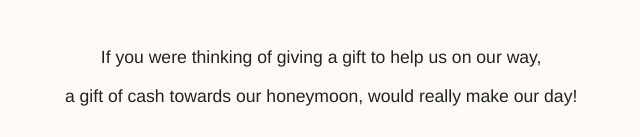
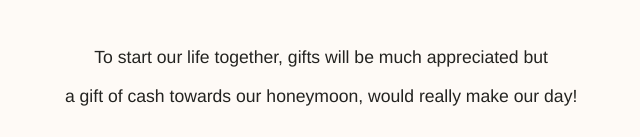
Before and after one commit to Scifiler-sys/personal-website, an Angular app in the folder angular-app/: page /wedding in a window 1280 px wide. Shown: the part 1695-1832 px from the top of the page, without its empty margins (103-743 px from the left). Built offline with nearby package versions, Linux system fonts and the light colour scheme; a web font is replaced by a local one.

Commit message:
change phrasing to something else

```diff
--- a/angular-app/src/app/wedding/components/rsvp/rsvp.component.html
+++ b/angular-app/src/app/wedding/components/rsvp/rsvp.component.html
@@ -24,8 +24,9 @@
     <img src="../../../../assets/Wedding/Thank_You.gif">
 
     <div style="margin:2rem">
-        <p>If you were thinking of giving a gift to help us on our way,</p>
+        <p>To start our life together, gifts will be much appreciated but</p>
         <p>a gift of cash towards our honeymoon, would really make our day!</p>
+        <p></p>
     </div>
 
     <a href="https://www.paypal.com/donate/?business=YDPLUGMZVLXYQ&no_recurring=1&item_name=Fund+our+future+honey+moon%21+Thank+you%21%21&currency_code=USD">
```
